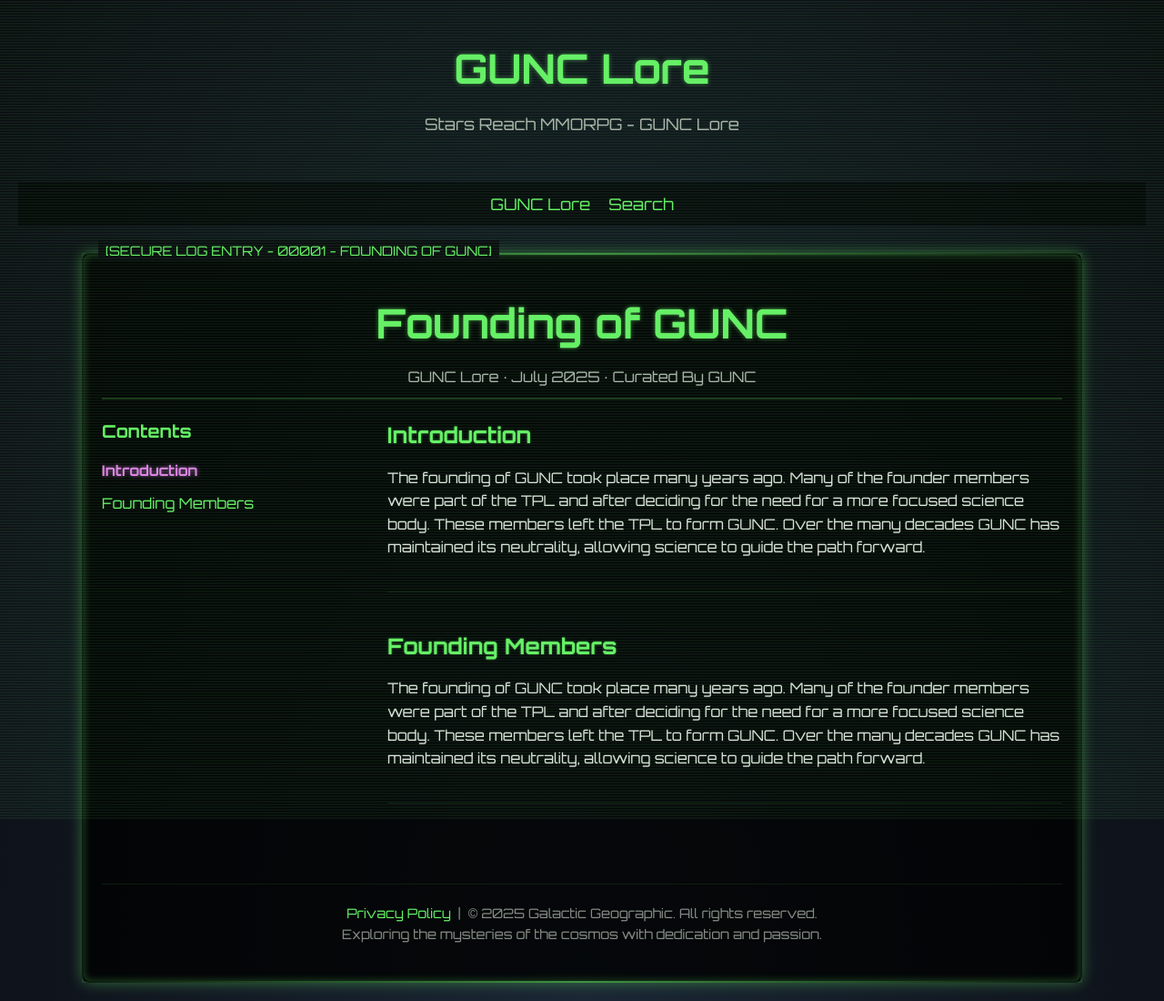
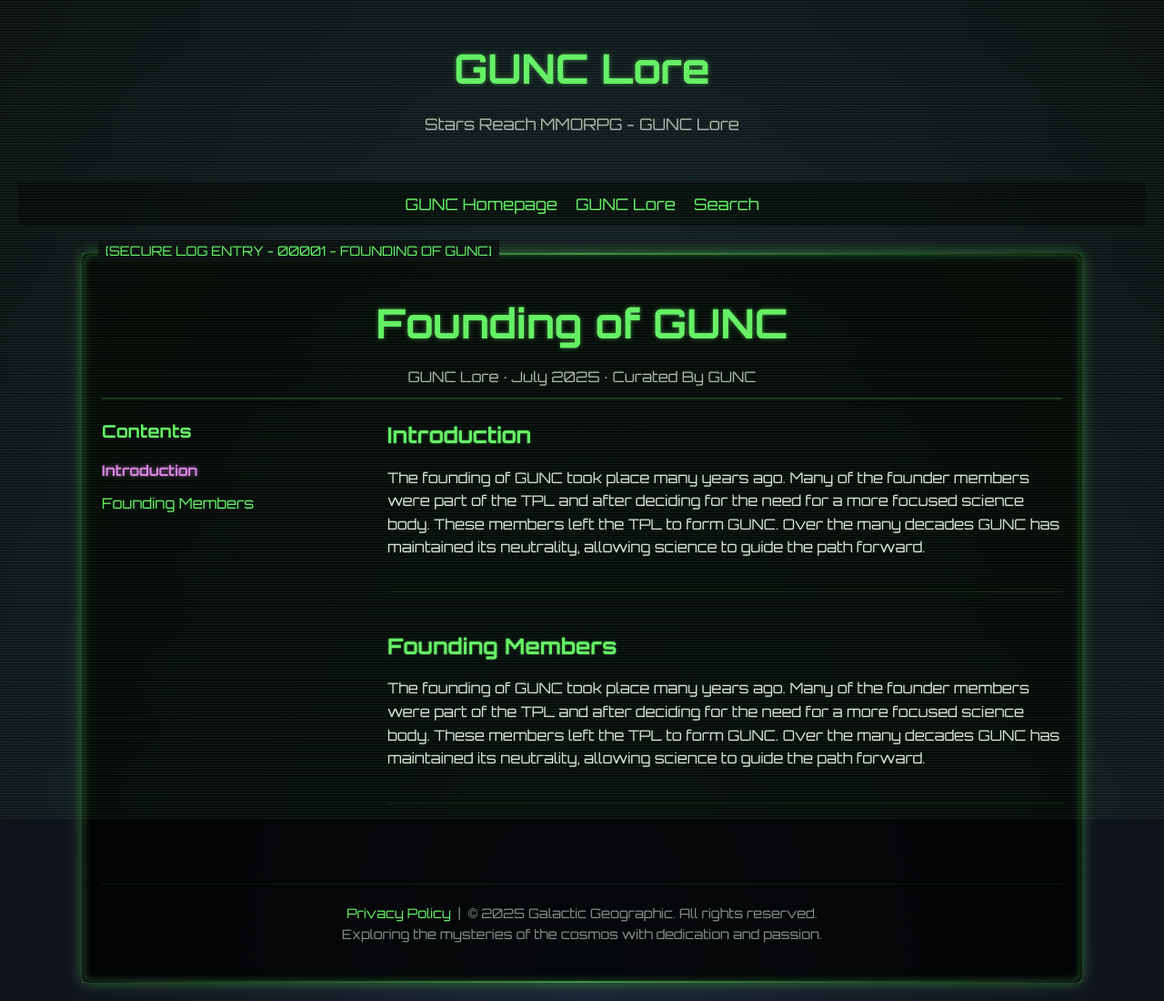
Before and after one commit to drake-vellaut/guncLore, a Jekyll site: the page built from _posts/2025-07-20-lore.html, in a window 1280 px wide. Shown: the whole page at 91% size. Built offline with Jekyll 4.4.1, drawn with Linux system fonts in a browser that asks for light colours.

Commit message:
nav bar update

```diff
--- a/_layouts/article.html
+++ b/_layouts/article.html
@@ -481,6 +481,7 @@ code, pre {
   </header>
   <!-- Navigation Bar -->
   <nav>
+    <a href="https://gunc.org">GUNC Homepage</a>
     <a href="/">GUNC Lore</a>
     <a href="/search.html">Search</a>
   </nav>
--- a/_layouts/tag_page.html
+++ b/_layouts/tag_page.html
@@ -12,6 +12,7 @@ pagination:
   <p>Explore lore entries related to <strong>{{ page.autopages.display_name | capitalize }}</strong>.</p>
 </header>
 <nav>
+    <a href="https://gunc.org">GUNC Homepage</a>
     <a href="/">GUNC Lore</a>
     <a href="/search.html">Search</a>
   </nav>
--- a/index.html
+++ b/index.html
@@ -15,7 +15,8 @@ pagination:
 
 <!-- Navigation Bar -->
 <nav>
-  <a href="{{ '/' | relative_url }}">Home</a>
+  <a href="https://gunc.org">GUNC Homepage</a>
+  <a href="{{ '/' | relative_url }}">GUNC Lore</a>
   <a href="/search.html">Search</a>
 </nav>
 
```
